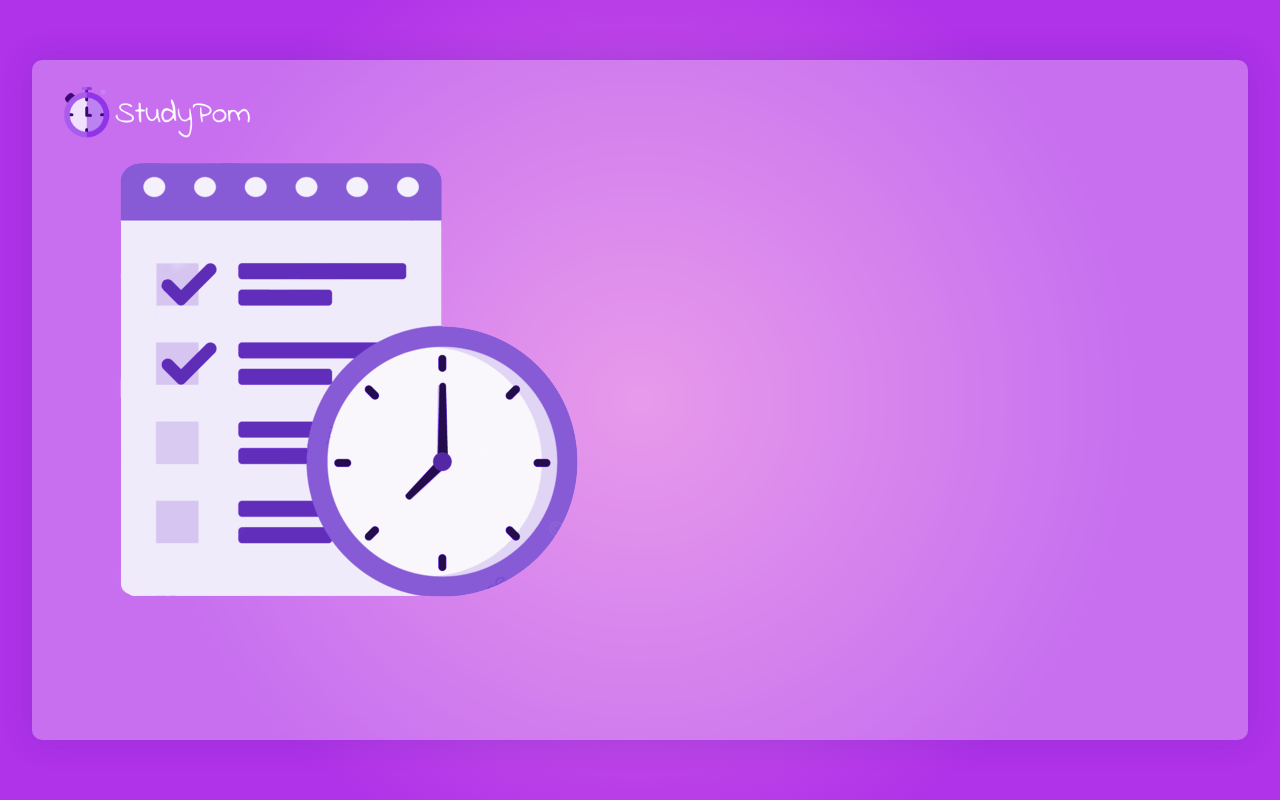
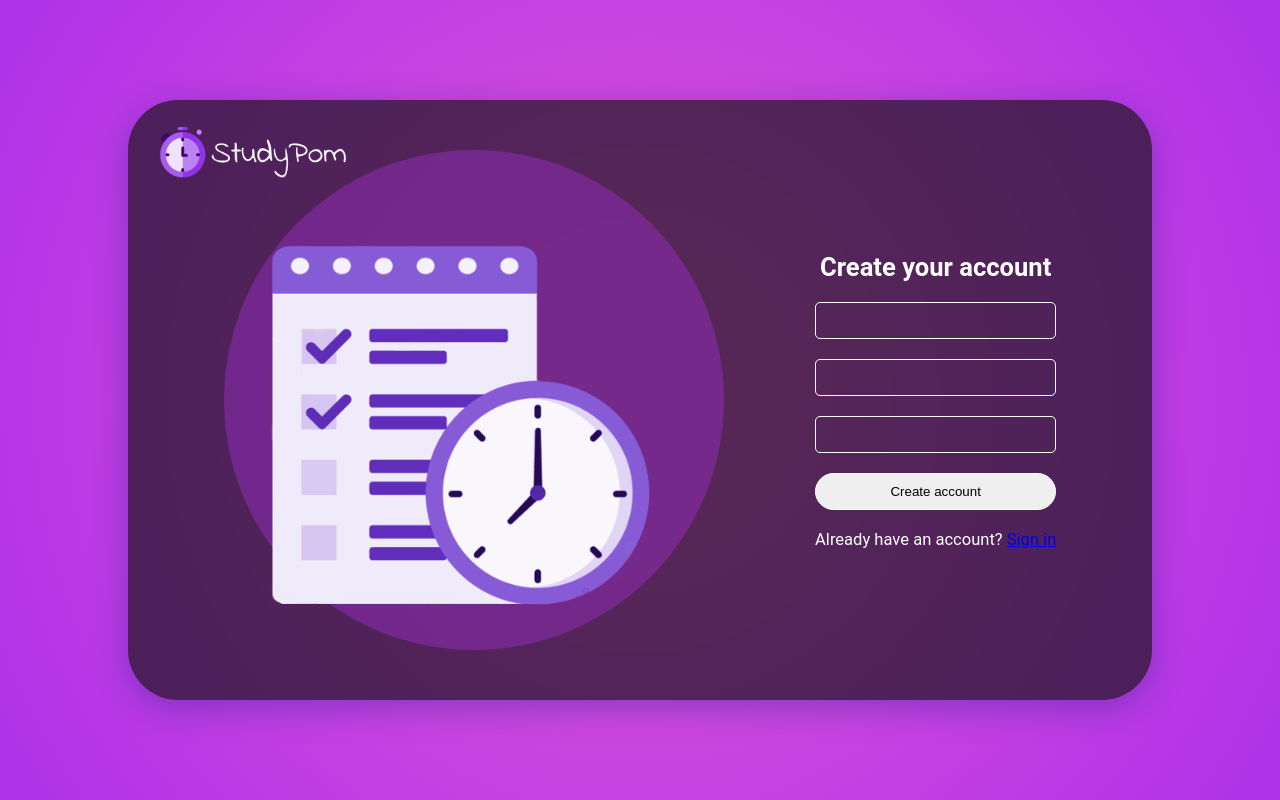
Before and after one commit to samuel-alves21/StudyPom, a React (Vite) app: page /StudyPom/login in a window 1280 px wide. Built offline with nearby package versions, Linux system fonts and the light colour scheme.

Commit message:
starting the login page

```diff
--- a/src/Pages/Login.tsx
+++ b/src/Pages/Login.tsx
@@ -1,7 +1,7 @@
 import { useEffect } from 'react'
 import styled from 'styled-components'
-import image from '../img/to-do.png'
 import { Logo } from '../components/Logo'
+import { LoginContent } from '../components/LoginContent'
 
 export const Login = () => {
   useEffect(() => {
@@ -12,7 +12,7 @@ export const Login = () => {
     <Wrapper>
       <GlassBox>
         <Logo />
-        <img src={image} alt='' />
+        <LoginContent />
       </GlassBox>
     </Wrapper>
   )
@@ -21,21 +21,26 @@ export const Login = () => {
 const Wrapper = styled.div`
   min-height: 100vh;
   width: 100%;
-  background: rgb(222,111,226);
-  background: radial-gradient(circle, rgba(222,111,226,1) 0%, rgba(176,50,233,1) 65%);
-
+  background: rgb(214,78,219);
+  background: radial-gradient(circle, rgba(214,78,219,1) 21%, rgba(176,50,233,1) 97%);
   display: flex;
   justify-content: center;
   align-items: center;
 `
 
 const GlassBox = styled.div`
-  height: 85vh;
-  width: 95%;
+  display: flex;
+  align-items: center;
 
-  background: rgba( 255, 255, 255, 0.3 );
-  box-shadow: 0 0 32px 0 rgba( 31, 38, 135, 0.17 );
-  backdrop-filter: blur( 10px );
-  -webkit-backdrop-filter: blur( 10px );
-  border-radius: 10px;
-  `
+  height: 75vh;
+  width: 80%;
+
+  background: rgba( 17, 17, 17, 0.65 );
+  box-shadow: 0 8px 32px 0 rgba( 31, 38, 135, 0.37 );
+  backdrop-filter: blur( 3.5px );
+  -webkit-backdrop-filter: blur( 3.5px );
+
+
+  border-radius: 50px;
+  padding: 50px;
+`
--- a/src/components/ColorStyle/index.tsx
+++ b/src/components/ColorStyle/index.tsx
@@ -12,4 +12,9 @@ export const ColorStyle = createGlobalStyle<Props>`
     --color-primary: ${(props) => props.colors.mainColor};
     --color-primary-light: ${(props) => props.colors.secundaryColor};
   }
+
+  ::selection {
+    background: var(--color-primary);
+    color: #fff;
+  }
 `
--- /dev/null
+++ b/src/components/LoginContent/Form/index.tsx
@@ -0,0 +1,34 @@
+import styled from "styled-components"
+
+export const Form = () => {
+  return (
+    <FormWrapper action="">
+      <h2>Create your account</h2>
+        <input type="text" name="" id="" />
+        <input type="text" name="" id="" />
+        <input type="password" name="" id="" />
+      <FormButton>Create account</FormButton>
+      <p>Already have an account? <a href="#">Sign in</a></p>
+    </FormWrapper>
+  )
+}
+
+const FormWrapper = styled.form`
+  display: flex;
+  flex-direction: column;
+  gap: 20px;
+
+  & input {
+    width: 100%;
+    padding: 10px;
+    border: 1px solid white;
+    background-color: transparent;
+    border-radius: 5px;
+    color: white;
+  }
+`
+
+const FormButton = styled.button`
+  width: 100%;
+  padding: 10px;
+`
--- /dev/null
+++ b/src/components/LoginContent/ToDoImage/index.tsx
@@ -0,0 +1,23 @@
+import styled from 'styled-components'
+import image from '../../../img/to-do.png'
+
+export const ToDoImage = () => {
+  return (
+    <Wrapper>
+      <img src={image} alt='' className='img-full-cover'/>
+    </Wrapper>
+  )
+}
+
+const Wrapper = styled.div`
+  width: 500px;
+  height: 500px;
+  background-color: rgba(176,50,233,0.35);
+  border-radius: 350px;
+
+  & img {
+    margin-left: -25px;
+    margin-top: 25px;
+    width: 105%;
+  }
+`
--- /dev/null
+++ b/src/components/LoginContent/index.tsx
@@ -0,0 +1,19 @@
+import styled from "styled-components"
+import { ToDoImage } from "./ToDoImage"
+import { Form } from "./Form"
+
+export const LoginContent = () => {
+  return (
+    <Wrapper>
+      <ToDoImage />
+      <Form />
+    </Wrapper>
+  )
+}
+
+const Wrapper = styled.div`
+  width: 100%;
+  display: flex;
+  align-items: center;
+  justify-content: space-around;
+`
--- a/src/globalStyles.tsx
+++ b/src/globalStyles.tsx
@@ -12,11 +12,6 @@ export const GlobalStyles = createGlobalStyle`
   :root {
     font-size: 62.5%;
     font-family: 'Roboto', sans-serif;
-    color: #fff;
-  }
-
-  ::selection {
-    background: var(--color-primary);
     color: #fff;
   }
 
@@ -36,6 +31,10 @@ export const GlobalStyles = createGlobalStyle`
 
   h1 {
     font-size: calc(3.3rem + 0.2vw);
+  }
+
+  h2 {
+    font-size: calc(2.3rem + 0.2vw);
   }
 
   h3 {
--- a/src/main.tsx
+++ b/src/main.tsx
@@ -12,7 +12,6 @@ ReactDOM.createRoot(document.getElementById('root') as HTMLElement).render(
       <CustomizationProvider>
         <GlobalStyles />
         <Pages />
-        {/* <RouterProvider router={router} /> */}
       </CustomizationProvider>
     </TimerProvider>
   </ButtonsProvider>
```
